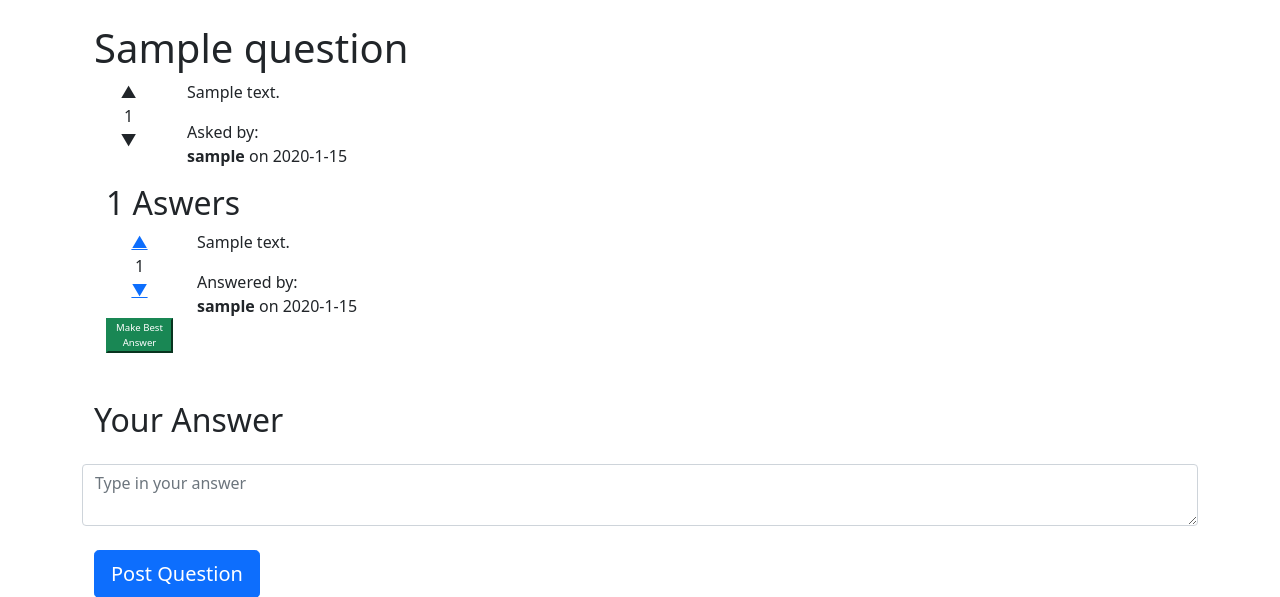
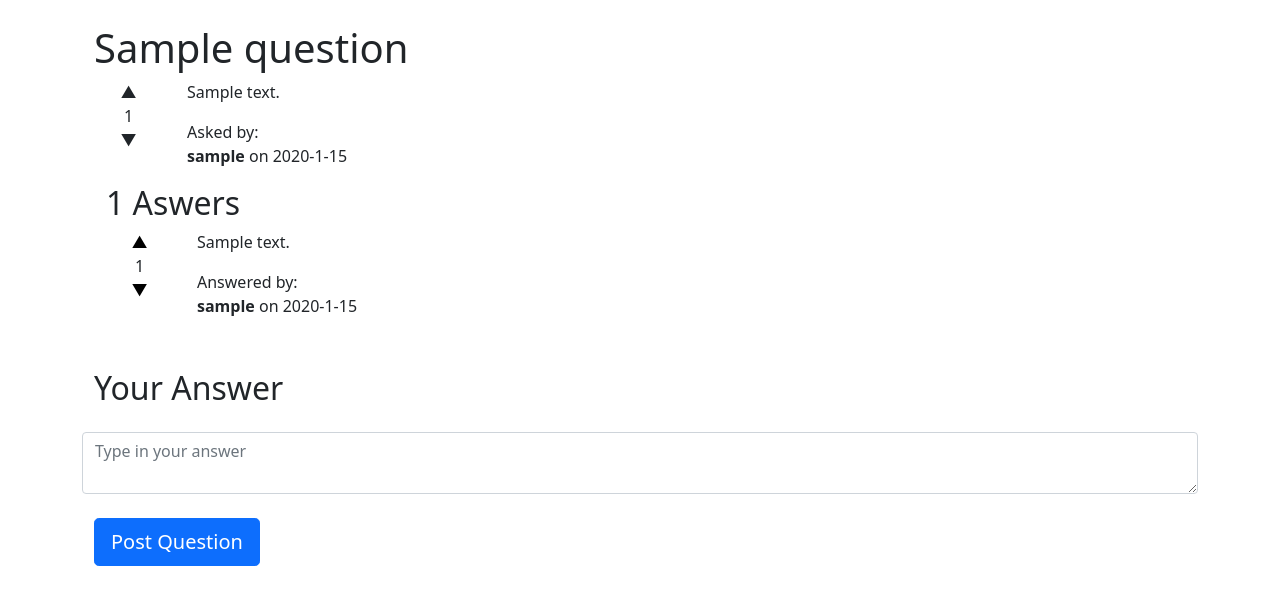
Before and after one commit to NanoProd/StackOverflowMock, a Flask app: template services/web/project/templates/question.html in a window 1280 px wide. Shown: the part 56-653 px from the top of the page. Run offline with Flask 2, Linux system fonts and the light colour scheme; the template is opened without the code that fills it: values that come from a table or form of the project are taken from there, most other values are stand-ins (such as "Sample title", 1, 10 or a date in 2020).

Commit message:
[#72] Refactored + implemented new feature
Refactoring:
• Moved the javascript code to its own file. Script is loaded by
base.html.

New Feature:
• Implemented the Accepted Answer feature.

```diff
--- a/services/web/project/templates/question.html
+++ b/services/web/project/templates/question.html
@@ -1,51 +1,6 @@
 {% extends "base.html" %}
 
 {% block title %} Question {% endblock %}
-
-{% block script %}
-<<<<<<< Updated upstream
-<script type="text/javascript">
-	$(document).ready(function () {
-
-		$('.upVote').on('click', function (event) {
-			answer_id = $(this).attr('data-id');
-			url = '/vote/' + {{ question.id }}
-                + '/' + answer_id + '/1';
-		request = $.ajax({
-			url: url,
-			type: 'GET',
-		});
-
-		request.done(function (data) {
-			location.reload();
-		});
-
-		// Attatch event listener to best answer selection buttons.
-		$('.best-answer-selection-btn').on('click', function(event) {
-			question_id = $(this).attr('q-id');
-			answer_id = $(this).attr('ans-id');
-			url = "/question/" + question_id + "/bestAnswer/" + answer_id;
-			// window.location.replace(url);
-			console.log(url);
-		});
-	});
-
-	$('.downVote').on('click', function (event) {
-		answer_id = $(this).attr('data-id');
-		url = '/vote/' + {{ question.id }}
-            + '/' + answer_id + '/0';
-		request = $.ajax({
-			url: url,
-			type: 'GET',
-		});
-
-		request.done(function (data) {
-			location.reload();
-		});
-    });
-});
-</script>
-{% endblock %}
 
 {% block content %}
 <div id="new-question-main-container" class="container">
@@ -53,9 +8,9 @@
 	<div id="question-container" class="row">
 		<div class="col-1 question-votes-container">
 			<div class="h-100 text-center">
-				<span class="vote-btn">&#9650</span><br>
-				<span>{{ question.numVotes }}</span><br>
-				<span class="vote-btn">&#9660</span>
+				<span class="vote-btn no-select clickable">&#9650</span><br>
+				<span class="no-select">{{ question.numVotes }}</span><br>
+				<span class="vote-btn no-select clickable">&#9660</span>
 			</div>
 		</div>
 		<div class="col-11 question-container">
@@ -77,15 +32,17 @@
 		<div class="row answer-row">
 			<div class="col-1 question-votes-container">
 				<div class="h-90 text-center">
-					<a id="upVote" class="upVote" data-id="{{answer.id}}"><span class="vote-btn">&#9650<br></span></a>
-					<span>{{ answer.numVotes }}</span><br>
-					<a id="downVote" class="downVote" data-id="{{answer.id}}"><span class="vote-btn">&#9660</span></a>
+					<a id="upVote" class="upVote clickable deco-none no-select" q-id="{{ question.id }}" ans-id="{{answer.id}}"><span class="vote-btn">&#9650<br></span></a>
+					<span class="no-select">{{ answer.numVotes }}</span><br>
+					<a id="downVote" class="downVote clickable deco-none no-select" q-id="{{ question.id }}" ans-id="{{answer.id}}"><span class="vote-btn">&#9660</span></a>
 				</div>
-				<div class="best-answer-selection-container mt-3">
+				<div class="best-answer-selection-container mt-3 {{ 'd-none' if question.hasAcceptedAnswer or not question.user_is_owner }}">
 					<button class="best-answer-selection-btn btn-success" q-id="{{ question.id }}" ans-id="{{ answer.id }}" style="font-size: 0.6em; width: 100%;">Make Best Answer</button>
 				</div>
-				<div class="text-success h-10 text-center invisible" style="font-size: 2em; font-weight: bold;">
-					&#10003;
+				<div class="text-success h-10 text-center {{ 'invisible' if not answer.is_accepted_answer }}" style="font-size: 2em; font-weight: bold;">
+					<svg xmlns="http://www.w3.org/2000/svg" fill="currentColor" class="bi bi-check" viewBox="0 0 16 16">
+						<path d="M10.97 4.97a.75.75 0 0 1 1.07 1.05l-3.99 4.99a.75.75 0 0 1-1.08.02L4.324 8.384a.75.75 0 1 1 1.06-1.06l2.094 2.093 3.473-4.425a.267.267 0 0 1 .02-.022z"/>
+					</svg>
 				</div>
 			</div>
 			<div class="col-11 answer-container">
```
